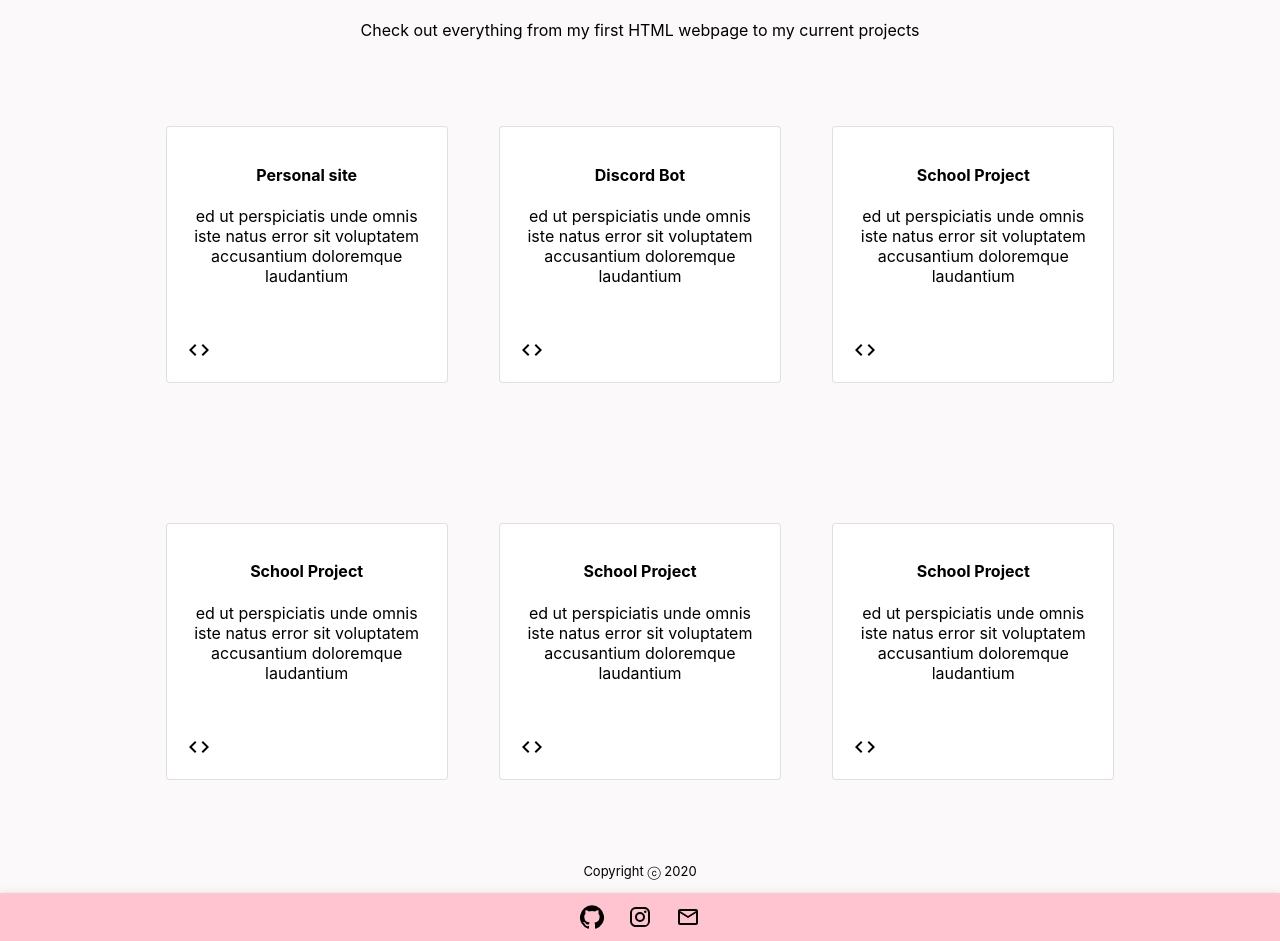
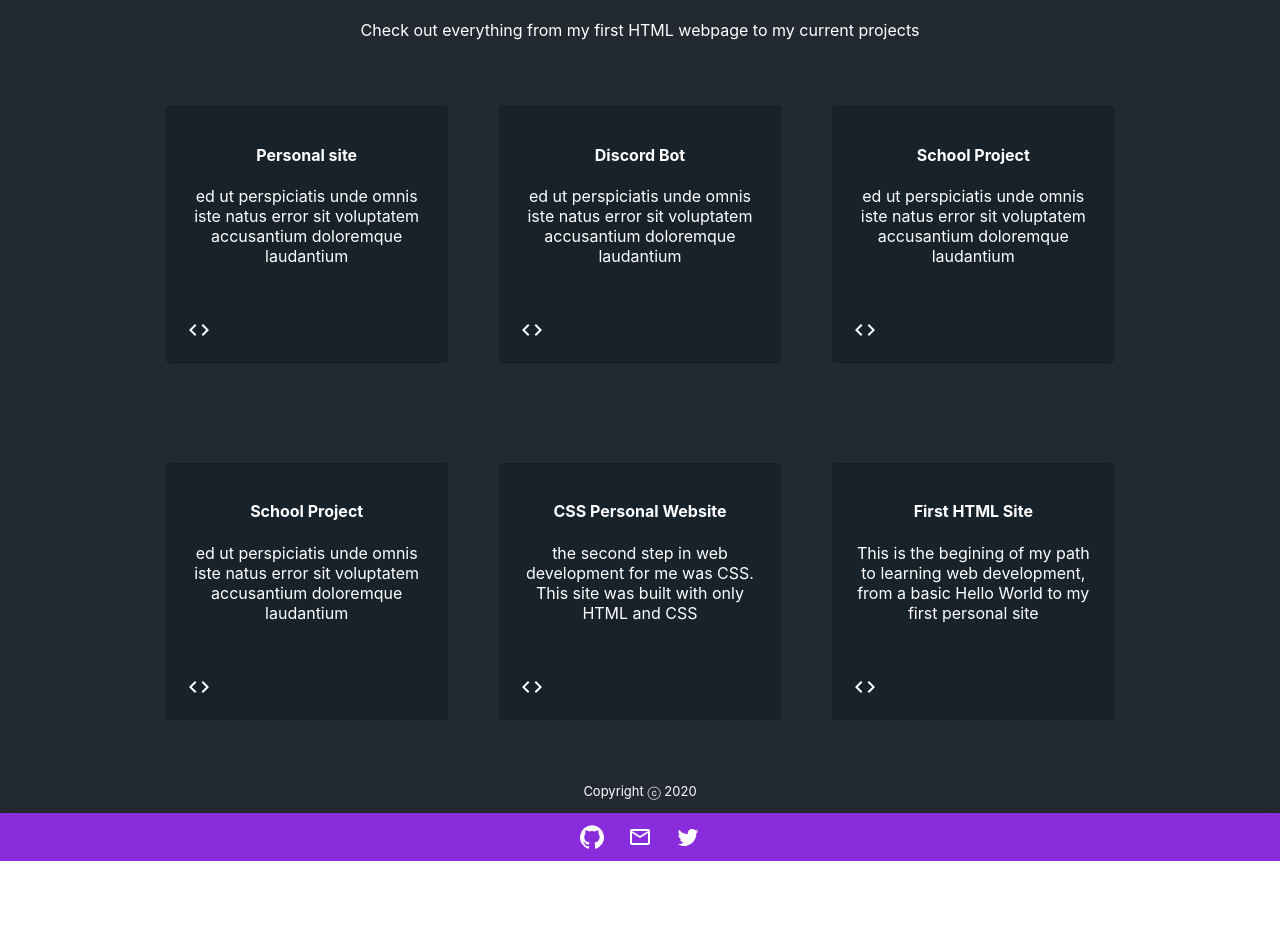
Before and after one commit to TimJSnyder/PersonalSite, a Next.js app: page / in a window 1280 px wide. Shown: the part 1402-2343 px from the top of the page. After the commit the page ends 2263 px from the top, so only its background shows below. Built offline with nearby package versions, Linux system fonts and the light colour scheme.

Commit message:
Minor spelling errors and changed default theme to dark

```diff
--- a/Components/Footer.js
+++ b/Components/Footer.js
@@ -1,7 +1,7 @@
 import React from 'react';
 import AppBar from '@material-ui/core/AppBar';
 import GitHubIcon from '@material-ui/icons/GitHub';
-import InstagramIcon from '@material-ui/icons/Instagram';
+import TwitterIcon from '@material-ui/icons/Twitter';
 import IconButton from '@material-ui/core/IconButton';
 import { useTheme } from '@material-ui/core/styles';
 import Mail from './Mail';
@@ -16,12 +16,11 @@ export default function Footer() {
         <IconButton href="https://github.com/TimJSnyder" target="_blank">
           <GitHubIcon style={iconStyle} />
         </IconButton>
-
-        <IconButton href="" target="_blank">
-          <InstagramIcon style={iconStyle} />
+        <Mail />
+        <IconButton href="https://twitter.com/TimSnyd10543254" target="_blank">
+          <TwitterIcon style={iconStyle} />
         </IconButton>
 
-        <Mail />
       </div>
     </AppBar>
   );
--- a/Components/Mail.js
+++ b/Components/Mail.js
@@ -29,7 +29,7 @@ export default function Mail() {
         <MailOutlineIcon style={iconStyle} />
       </IconButton>
       <Dialog open={open} onClose={handleClose} className="textCenter">
-        <DialogTitle>Send me an Email</DialogTitle>
+        <DialogTitle>Send me an email</DialogTitle>
         <DialogContent>
           <TextField
             autoFocus
--- a/Components/Skills.js
+++ b/Components/Skills.js
@@ -25,7 +25,7 @@ function Skills() {
         </Box>
         <Box component="fieldset" mb={3} borderColor="transparent">
           <h2>MaterialUI</h2>
-          <Rating value={4} readOnly />
+          <Rating value={3} readOnly />
         </Box>
         <Box component="fieldset" mb={3} borderColor="transparent">
           <h2>NodeJs</h2>
--- a/Components/projects/ProjectList.js
+++ b/Components/projects/ProjectList.js
@@ -25,15 +25,15 @@ const list = [
   },
   {
     key: 5,
-    name: 'School Project',
-    description: 'ed ut perspiciatis unde omnis iste natus error sit voluptatem accusantium doloremque laudantium',
-    link: 'https://github.com/ItsTeeJay',
+    name: 'CSS Personal Website',
+    description: 'the second step in web development for me was CSS. This site was built with only HTML and CSS',
+    link: 'https://github.com/TimJSnyder/CSS',
   },
   {
     key: 6,
-    name: 'School Project',
-    description: 'ed ut perspiciatis unde omnis iste natus error sit voluptatem accusantium doloremque laudantium',
-    link: 'https://github.com/ItsTeeJay',
+    name: 'First HTML Site',
+    description: 'This is the begining of my path to learning web development, from a basic Hello World to my first personal site',
+    link: 'https://github.com/TimJSnyder/HTML-Site',
   },
 
 ];
--- a/redux/reducers/index.js
+++ b/redux/reducers/index.js
@@ -1,7 +1,7 @@
 import cloneDeep from 'lodash.clonedeep';
 
 const initialState = {
-  theme: 'light',
+  theme: 'dark',
 };
 
 const basicReducer = (state = initialState, { type, payload }) => {
--- a/styles/card.css
+++ b/styles/card.css
@@ -4,8 +4,7 @@
   padding: 50px 0;
 }
 .card {
-  margin: 20px 0;
-  min-height: 200px;
+  min-height: 250px;
 }
 .cardTitle {
   font-size: 14;
--- a/styles/globals.css
+++ b/styles/globals.css
@@ -1,6 +1,7 @@
 @import url("https://fonts.googleapis.com/css2?family=Dancing+Script&display=swap");
 html,
 body {
+  scroll-behavior: smooth;
   padding: 0;
   margin: 0;
   font-family: -apple-system, BlinkMacSystemFont, Segoe UI, Roboto, Oxygen,
```
